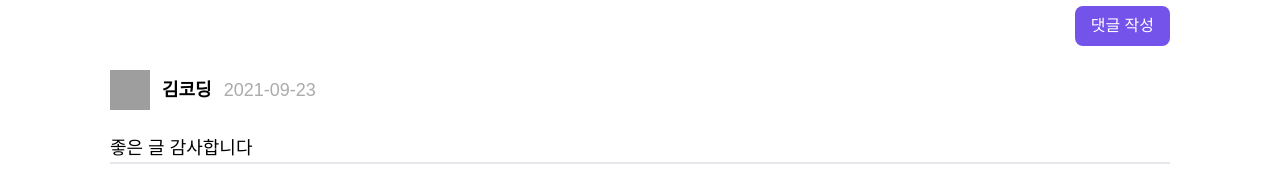
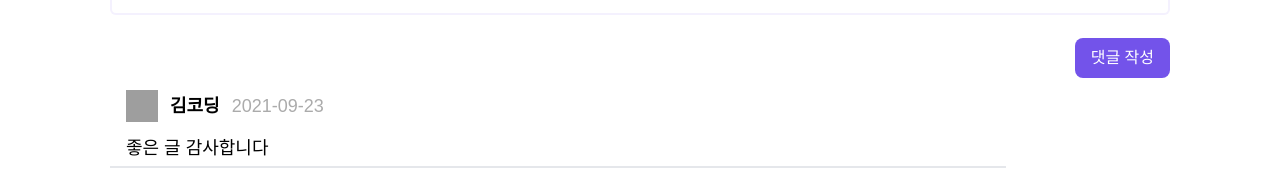
Before and after one commit to seung365/frontend, a React (Vite) app: page /board/community/1 in a window 1280 px wide. Shown: the part 631-800 px from the top of the page. Built offline with nearby package versions, Linux system fonts and the light colour scheme; grey boxes are pictures that could not be loaded; a web font is replaced by a local one.

Commit message:
refactor: BoardDetail CommentBar 컴포넌트로 대체

```diff
--- a/src/pages/BoardDetail/index.tsx
+++ b/src/pages/BoardDetail/index.tsx
@@ -1,6 +1,12 @@
 import { useEffect, useState } from 'react'
 import { useParams } from 'react-router-dom'
-import { CommentInput, ContentBar, TitleBar, WriterBar } from '../../components'
+import {
+  CommentBar,
+  CommentInput,
+  ContentBar,
+  TitleBar,
+  WriterBar,
+} from '../../components'
 import { Button, FloatingPost, Tag } from '../../components/index'
 import { BoardDetailData } from '../../mocks/data'
 
@@ -56,7 +62,7 @@ const BoardDetail = () => {
       <div className='flex justify-end text-dark-gray'>조회수 {view_cnt}</div>
       <ContentBar mkdStr={content} />
       <div className='my-24'>
-        <p className='text-2xl font-semibold border-b-2 border-main-color'>
+        <p className='mb-8 text-2xl font-semibold border-b-2 border-main-color'>
           {comment_cnt}개의 댓글
         </p>
         <div className='flex flex-col items-end justify-end gap-4 mb-2'>
@@ -64,13 +70,13 @@ const BoardDetail = () => {
           <Button children='댓글 작성' onClick={handleSubmit} />
         </div>
         {comments.map((comment) => (
-          <div key={comment.id} className='mb-1 text-lg border-b-2'>
-            <WriterBar
-              profile_id={comment.nickname}
+          <div key={comment.id} className='mb-10 text-lg '>
+            <CommentBar
+              userName={comment.nickname}
               date={comment.date}
-              profile_img={comment.profile_img}
+              imageUrl={comment.profile_img}
+              comment={comment.content}
             />
-            <p>{comment.content}</p>
           </div>
         ))}
       </div>
```
